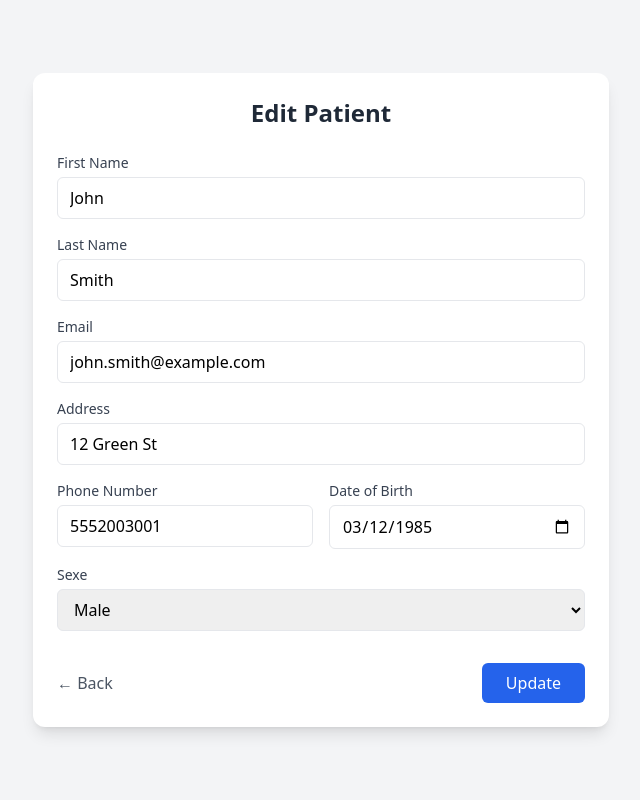
After one commit to alikamal234-gif/UnityCareClinic_PHP, a PHP site: page /src/editpatient.php?id=1 in a window 1280 px wide. The commit adds this page. Shown: the whole page, without its empty margins (319-959 px from the left). Run offline with PHP 8.4, Linux system fonts and the light colour scheme; data comes from the database, SQL or seed files in the repository; some libraries are stand-ins or nearby versions.

Commit message:
HEAL-18: complete la modifucation d'un patient dans le site et dans le database

```diff
--- a/src/config.php
+++ b/src/config.php
@@ -5,6 +5,7 @@ $pass = "";
 $dbname = "hospital";
 
 $conn = new mysqli($host, $user, $pass, $dbname);
+
 if ($conn->connect_error) {
     echo "" . $conn->connect_error;
 }
@@ -20,4 +21,3 @@ $DepartmentsResult = $conn->query($SqlNumDepartments);
 
 $sqlNombergender = "SELECT gender as sexe , COUNT(gender) AS numberGender FROM `patients` GROUP BY gender ORDER BY gender ASC";
 $sqlNombergenderResult = $conn->query($sqlNombergender);
-?>
--- /dev/null
+++ b/src/editpatient.php
@@ -0,0 +1,193 @@
+<?php
+require_once "config.php";
+require_once "main.php";
+
+session_start();
+
+
+if ($_GET['id']) {
+    $id = $_GET['id'];
+    $sqlValuePatient = "SELECT * FROM patients WHERE id_patient = $id";
+    $resultValuePatient = $conn->query($sqlValuePatient);
+    if ($resultValuePatient) {
+        $rowpatient = $resultValuePatient->fetch_assoc();
+        $Fname = $rowpatient['first_name'];
+        $Lname = $rowpatient['last_name'];
+        $email = $rowpatient['email'];
+        $adress = $rowpatient['address'];
+        $phone = $rowpatient['phone_number'];
+        $date = $rowpatient['date_of_birth'];
+        $sexe = $rowpatient['gender'];
+
+    }
+}
+
+if ($_SERVER['REQUEST_METHOD'] == 'POST') {
+
+    $id = $_GET['id'];
+    $Fname = $_POST['first_name'];
+    $Lname = $_POST['last_name'];
+    $email = $_POST['email'];
+    $adress = $_POST['address'];
+    $phone = $_POST['phone'];
+    $date = $_POST['date_birth'];
+    $sexe = $_POST['gender'];
+    $sqlupdate = "UPDATE `patients`
+        SET `first_name`='$Fname',`last_name`='$Lname',`gender`='$sexe',`email`='$email',`date_of_birth`='$date',`phone_number`='$phone',`address`='$adress'
+        WHERE id_patient = " . $id;
+
+    if ($conn->query($sqlupdate)) {
+        $_SESSION['EditSeccuss'] = "la patient est modifier avec seccuss ";
+    } else {
+        $_SESSION['EditError'] = "la patient n'est modifier pas avec seccuss ";
+    }
+
+
+
+}
+
+
+?>
+<!DOCTYPE html>
+<html lang="fr">
+
+<head>
+    <meta charset="UTF-8">
+    <title>Edit Patient</title>
+    <script src="https://cdn.tailwindcss.com"></script>
+        <script src="https://cdn.jsdelivr.net/npm/sweetalert2@11"></script>
+
+</head>
+
+<body class="bg-gray-100 min-h-screen flex items-center justify-center">
+
+    <div class="w-full max-w-xl bg-white rounded-xl shadow-lg p-6">
+
+        <h2 class="text-2xl font-semibold text-gray-800 mb-6 text-center">
+            Edit Patient
+        </h2>
+
+        <form method="post" class="space-y-4">
+
+            <!-- First name -->
+            <div>
+                <label class="block text-sm font-medium text-gray-700 mb-1">
+                    First Name
+                </label>
+                <input type="text" name="first_name" value="<?= $Fname ?? '' ?>"
+                    class="w-full px-3 py-2 border rounded-md focus:outline-none focus:ring-2 focus:ring-blue-500"
+                    placeholder="First name">
+            </div>
+
+            <!-- Last name -->
+            <div>
+                <label class="block text-sm font-medium text-gray-700 mb-1">
+                    Last Name
+                </label>
+                <input type="text" name="last_name" value="<?= $Lname ?? '' ?>"
+                    class="w-full px-3 py-2 border rounded-md focus:outline-none focus:ring-2 focus:ring-blue-500"
+                    placeholder="Last name">
+            </div>
+
+            <!-- Email -->
+            <div>
+                <label class="block text-sm font-medium text-gray-700 mb-1">
+                    Email
+                </label>
+                <input type="email" name="email" value="<?= $email ?? '' ?>"
+                    class="w-full px-3 py-2 border rounded-md focus:outline-none focus:ring-2 focus:ring-blue-500"
+                    placeholder="email@example.com">
+            </div>
+
+            <!-- Address -->
+            <div>
+                <label class="block text-sm font-medium text-gray-700 mb-1">
+                    Address
+                </label>
+                <input type="text" name="address" value="<?= $adress ?? '' ?>"
+                    class="w-full px-3 py-2 border rounded-md focus:outline-none focus:ring-2 focus:ring-blue-500"
+                    placeholder="Address">
+            </div>
+
+            <!-- Phone + Birthday -->
+            <div class="grid grid-cols-2 gap-4">
+                <div>
+                    <label class="block text-sm font-medium text-gray-700 mb-1">
+                        Phone Number
+                    </label>
+                    <input type="text" name="phone" value="<?= $phone ?? '' ?>"
+                        class="w-full px-3 py-2 border rounded-md focus:outline-none focus:ring-2 focus:ring-blue-500"
+                        placeholder="+212...">
+                </div>
+
+                <div>
+                    <label class="block text-sm font-medium text-gray-700 mb-1">
+                        Date of Birth
+                    </label>
+                    <input type="date" name="date_birth" value="<?= $date ?? '' ?>"
+                        class="w-full px-3 py-2 border rounded-md focus:outline-none focus:ring-2 focus:ring-blue-500">
+                </div>
+            </div>
+
+            <!-- Gender -->
+            <div>
+                <label class="block text-sm font-medium text-gray-700 mb-1">
+                    Sexe
+                </label>
+                <select name="gender"
+                    class="w-full px-3 py-2 border rounded-md focus:outline-none focus:ring-2 focus:ring-blue-500">
+                    <option value="">Select</option>
+                    <option value="male" <?= ($sexe == "male") ? "selected" : "" ?>>Male</option>
+                    <option value="female" <?= ($sexe == "female") ? "selected" : "" ?>>Female</option>
+                </select>
+            </div>
+
+            <!-- Buttons -->
+            <div class="flex justify-between items-center pt-4">
+                <a href="pages/patients.php" class="text-gray-600 hover:text-gray-800">
+                    ← Back
+                </a>
+
+                <button type="submit" class="px-6 py-2 bg-blue-600 text-white rounded-md hover:bg-blue-700 transition">
+                    Update
+                </button>
+            </div>
+
+        </form>
+
+    </div>
+
+</body>
+
+</html>
+
+
+<?php
+if (isset($_SESSION['EditSeccuss'])) {
+
+    echo "
+    <script>
+        Swal.fire({
+            icon: 'success',
+            title: 'Succès',
+            text: '" . $_SESSION['EditSeccuss'] . "'
+        });
+    </script>
+    ";
+
+    unset($_SESSION['EditSeccuss']);
+}elseif (isset($_SESSION['EditError'])){
+    echo "
+    <script>
+        Swal.fire({
+            icon: 'error',
+            title: 'Erreur',
+            text: '" . $_SESSION['EditError'] . "'
+        });
+    </script>
+    ";
+
+    unset($_SESSION['EditError']);
+}
+
+?>
--- a/src/main.php
+++ b/src/main.php
@@ -1,9 +1,11 @@
 <?php
 
-function patientsAdd(){
+function patientsAdd()
+{
     session_start();
     require_once "config.php";
-    if ($_SERVER['REQUEST_METHOD'] === 'POST') {
+
+    if ($_SERVER['REQUEST_METHOD'] === 'POST' && !isset($_GET['id'])) {
 
         $F_nameP = $_POST['first_name'];
         $L_nameP = $_POST['last_name'];
@@ -35,7 +37,8 @@ function patientsAdd(){
 
 
 
-function doctorsADD(){
+function doctorsADD()
+{
     session_start();
     require_once "config.php";
     // session_start();
@@ -68,10 +71,11 @@ if ($_SERVER['REQUEST_METHOD'] == 'POST') {
 }
 
 
-function departmentADD(){
+function departmentADD()
+{
     require_once "config.php";
     session_start();
-    if($_SERVER['REQUEST_METHOD'] == 'POST'){
+    if ($_SERVER['REQUEST_METHOD'] == 'POST') {
         $nameDepartment = $_POST['name'];
         $location = $_POST['location'];
 
@@ -79,9 +83,9 @@ function departmentADD(){
         $sqlADDdepartment = "INSERT INTO departments(department_name,location)
         VALUES ('$nameDepartment','$location');";
 
-        if($conn->query($sqlADDdepartment)){
+        if ($conn->query($sqlADDdepartment)) {
             $_SESSION['successDep'] = "Doctor ajouté avec succès";
-        }else{
+        } else {
             $_SESSION['errorDep'] = "Erreur lors de l'ajout";
         }
 
```
Also changed, not shown: js/main.js (+14 -3 lines), src/pages/patients.php (+10 -7 lines), src/pages/departments.php (line endings or trailing spaces). Lines whose indentation alone changed are shown as unchanged.
